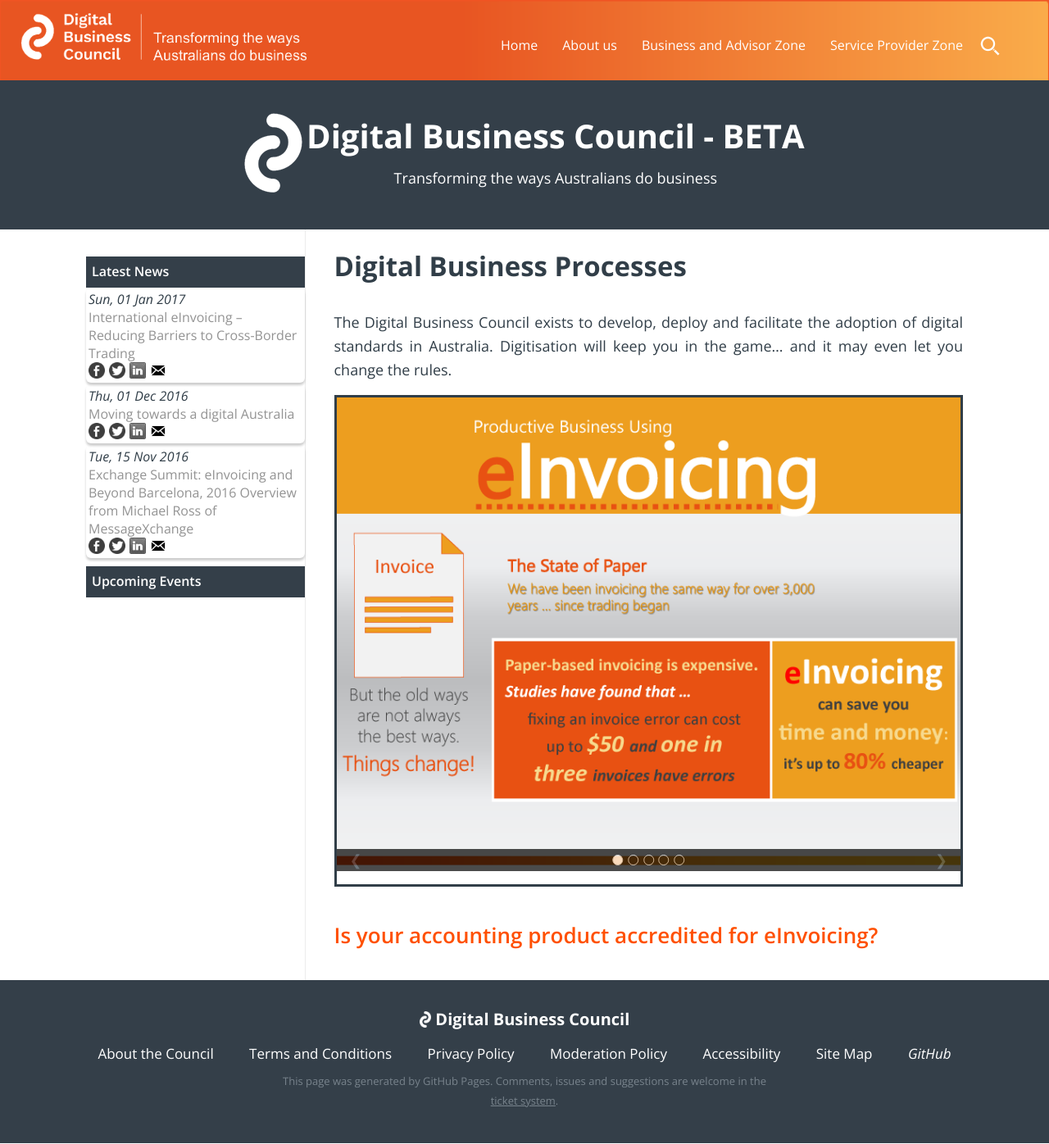
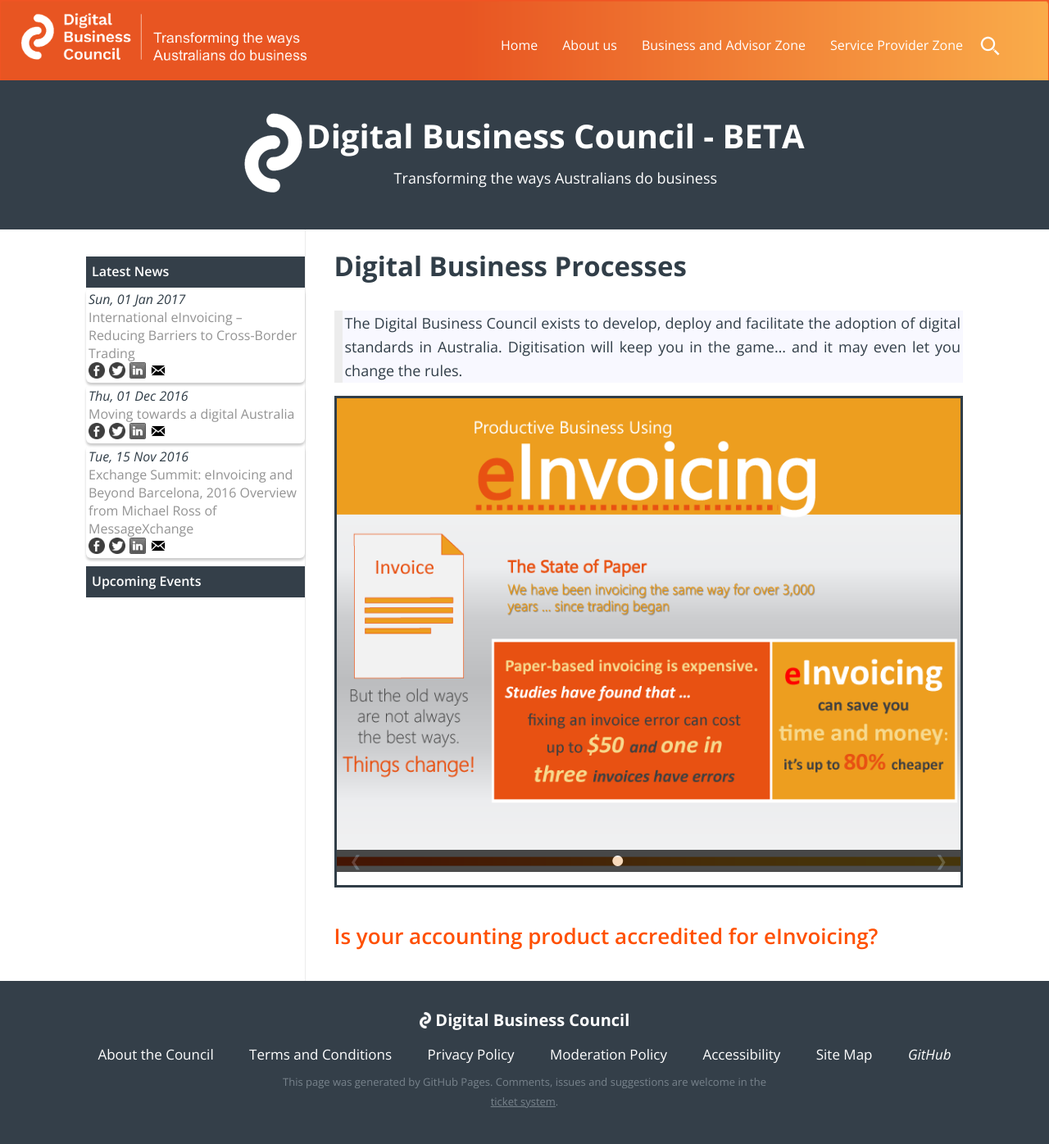
Before and after one commit to Digital-Business-Council/Digital-Business-Council.github.io, a Jekyll site: the page built from pages/business-zone/business-processes.md, in a window 1280 px wide. Shown: the whole page at 82% size. Built offline with Jekyll 4.4.1, drawn with Linux system fonts in a browser that asks for light colours.

Commit message:
Update business-processes.md

```diff
--- a/pages/business-zone/business-processes.md
+++ b/pages/business-zone/business-processes.md
@@ -5,7 +5,7 @@
 ---
 
 # Digital Business Processes
-
+>
 The Digital Business Council exists to develop, deploy and facilitate the adoption of digital standards in Australia. Digitisation will keep you in the game… and it may even let you change the rules.
 
 <div>
@@ -15,7 +15,7 @@
 .w3-left{float:left!important}
 .w3-right{float:right!important}
 .w3-badge {background-color:#000;color:#fff;display:inline-block;padding:0px;text-align:center;height:13px;width:13px; border-radius:50%}
-.w3-border{border:1px solid #ccc!important}
+-.w3-border{border:1px solid #ccc!important}
 .w3-padding-left{padding-left:16px!important}.w3-padding-right{padding-right:16px!important}
 .w3-transparent{background-color:transparent!important}
 .w3-white,.w3-hover-white:hover{color:#000!important;background-color:#fff!important}
@@ -25,7 +25,7 @@
 .w3-large{font-size:18px!important}
 .w3-section{margin-top:16px!important;margin-bottom:16px!important}
 .w3-content{max-width:980px;margin:auto;font-family:Verdana,sans-serif;font-size:15px;line-height:1.5;overflow-x:hidden}
-.w3-container{padding:0.01em 16px}
+-.w3-container{padding:0.01em 16px}
 .w3-container:after,.w3-container:before{content:"";display:table;clear:both}
 .w3-display-container{position:relative;border:solid;}
 </style>
@@ -38,8 +38,11 @@
 
 <div class="mySlides" style="text-align:center;">
 <img src="{{site.url | absolute}}/images/einvoicing-approach3.png" style="width:100%">
+
+<!--
 <h2>Is your accounting product is eInvoicing enabled?</h2>
 <h2><a href="/accredited-providers">Check Now</a></h2>
+-->
 </div>
 
   <div class="w3-center w3-section w3-large w3-text-white w3-display-bottommiddle" >
```
